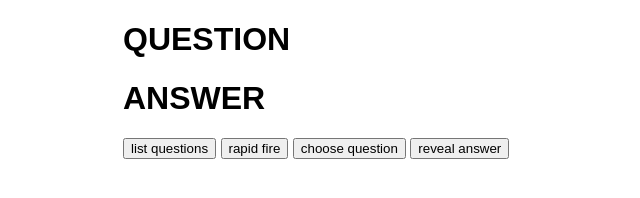
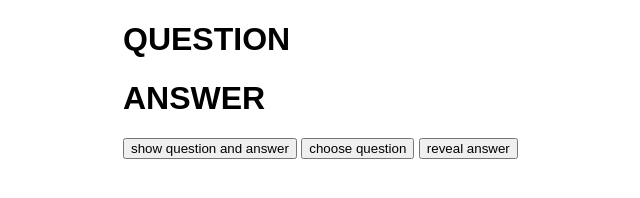
Before and after one commit to youhengzhou/flashcardapp, a plain HTML site: page index.html in a window 1280 px wide. Shown: the full height of the page, 267-907 px from the left. Drawn offline with Linux system fonts and the light colour scheme.

Commit message:
Update index.html

```diff
--- a/index.html
+++ b/index.html
@@ -15,8 +15,7 @@
             <h2 id="answer"></h2>
         </div>
         <div class="content">
-            <button onclick="listQuestions()">list questions</button>
-            <button onclick="rapidQuestion()">rapid fire</button>
+            <button onclick="rapidQuestion()">show question and answer</button>
             <button onclick="changeQuestion()">choose question</button>
             <button onclick="revealAnswer()">reveal answer</button>
         </div>
```
